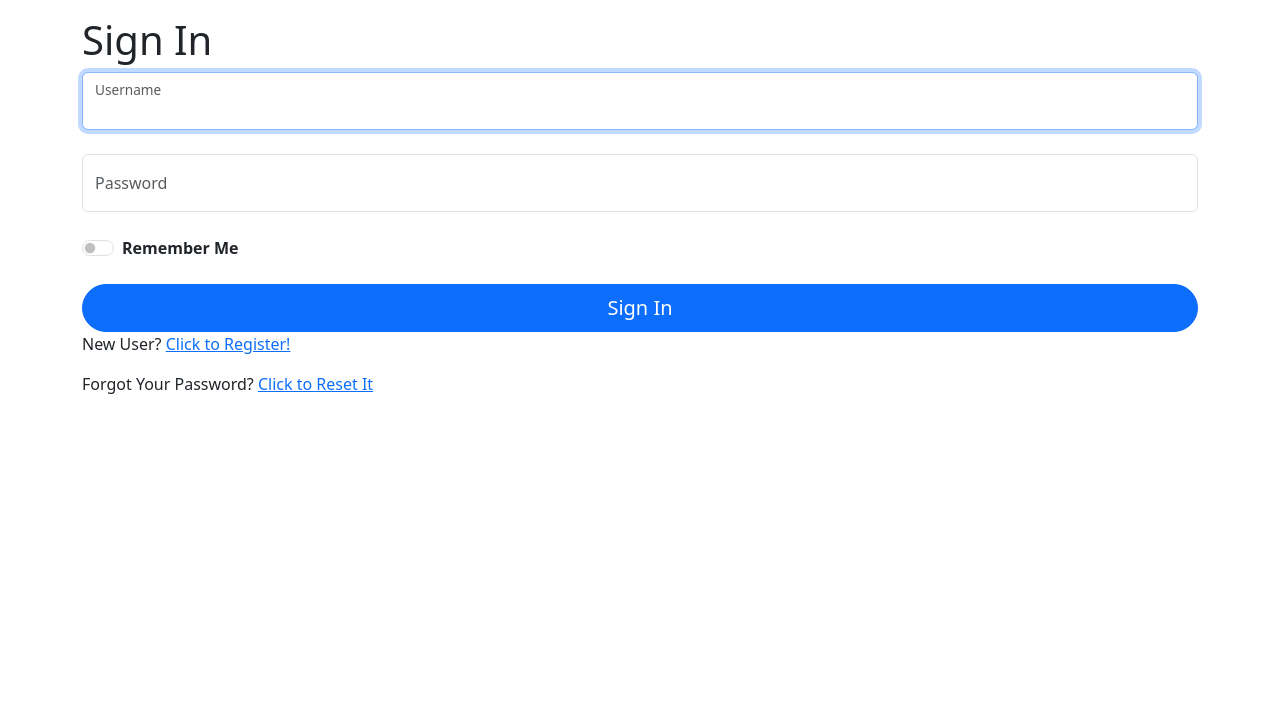
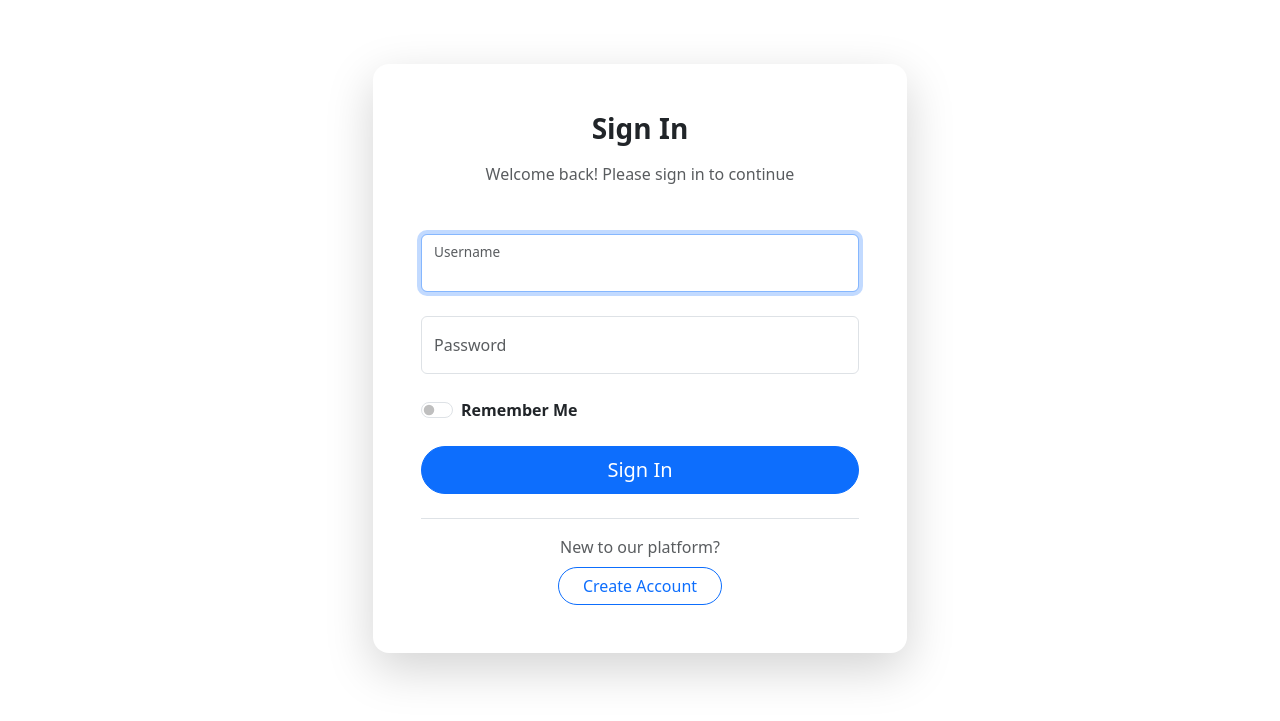
Before and after one commit to 0liwi3r4d4mczyk/2024-1-PL01-KA121-VET-000216597, a Flask app: page /auth/login in a window 1280 px wide. Shown: the part 56-777 px from the top of the page. Run offline with Flask 3, Linux system fonts and the light colour scheme; some libraries are stand-ins or nearby versions.

Commit message:
New style for login

```diff
--- a/app/templates/auth/login.html
+++ b/app/templates/auth/login.html
@@ -1,12 +1,20 @@
 {% extends 'base.html' %}
 {% import "bootstrap_wtf.html" as wtf %}
+{% from "card_template.html" import card %}
 
 {% block content %}
-    <h1>{{ _('Sign In') }}</h1>
-    {{ wtf.quick_form(form) }}
-    <p>{{ _('New User?') }} <a href="{{ url_for('auth.register') }}">{{ _('Click to Register!') }}</a></p>
-    <p>
-        {{ _('Forgot Your Password?') }}
-        <a href="{{ url_for('auth.reset_password_request') }}">{{ _('Click to Reset It') }}</a>
-    </p>
+{% call card(
+    title=_('Sign In'),
+    subtitle=_('Welcome back! Please sign in to continue')
+  ) %}
+  {{ wtf.quick_form(form, action=url_for('auth.login')) }}
+
+  <div class="mt-4 text-center pt-3 border-top">
+    <p class="text-muted mb-2">{{ _('New to our platform?') }}</p>
+    <a href="{{ url_for('auth.register') }}"
+       class="btn btn-outline-primary rounded-pill px-4">
+      {{ _('Create Account') }}
+    </a>
+  </div>
+{% endcall %}
 {% endblock %}
--- /dev/null
+++ b/app/templates/card_template.html
@@ -0,0 +1,28 @@
+{% macro card(title, subtitle=None, footer=None, full_height=False) %}
+<div class="container py-5 {% if full_height %}min-vh-100 d-flex align-items-center{% endif %}">
+  <div class="row justify-content-center">
+    <div class="col-12 col-md-8 col-lg-6">
+      <div class="card shadow-lg border-0 rounded-4">
+        <div class="card-body p-5">
+          {% if title or subtitle %}
+          <div class="text-center mb-5">
+            {% if title %}<h1 class="h3 fw-bold mb-3">{{ title }}</h1>{% endif %}
+            {% if subtitle %}<p class="text-muted">{{ subtitle }}</p>{% endif %}
+          </div>
+          {% endif %}
+
+          <div class="card-content">
+            {{ caller() }}
+          </div>
+
+          {% if footer %}
+          <div class="mt-4 text-center pt-3 border-top">
+            {{ footer }}
+          </div>
+          {% endif %}
+        </div>
+      </div>
+    </div>
+  </div>
+</div>
+{% endmacro %}
```
Also changed, not shown: app/templates/auth/register.html (+17 -3 lines), docker-compose.yml (added, +13 -0 lines), README.md, 2 other files.
